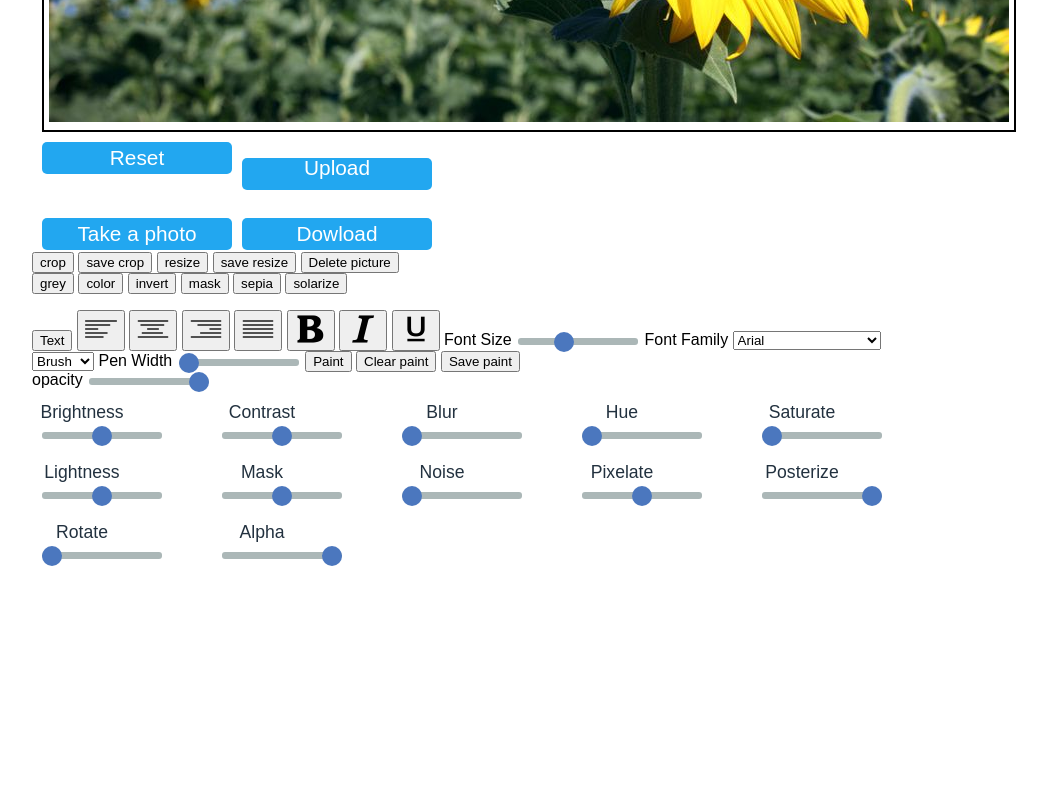
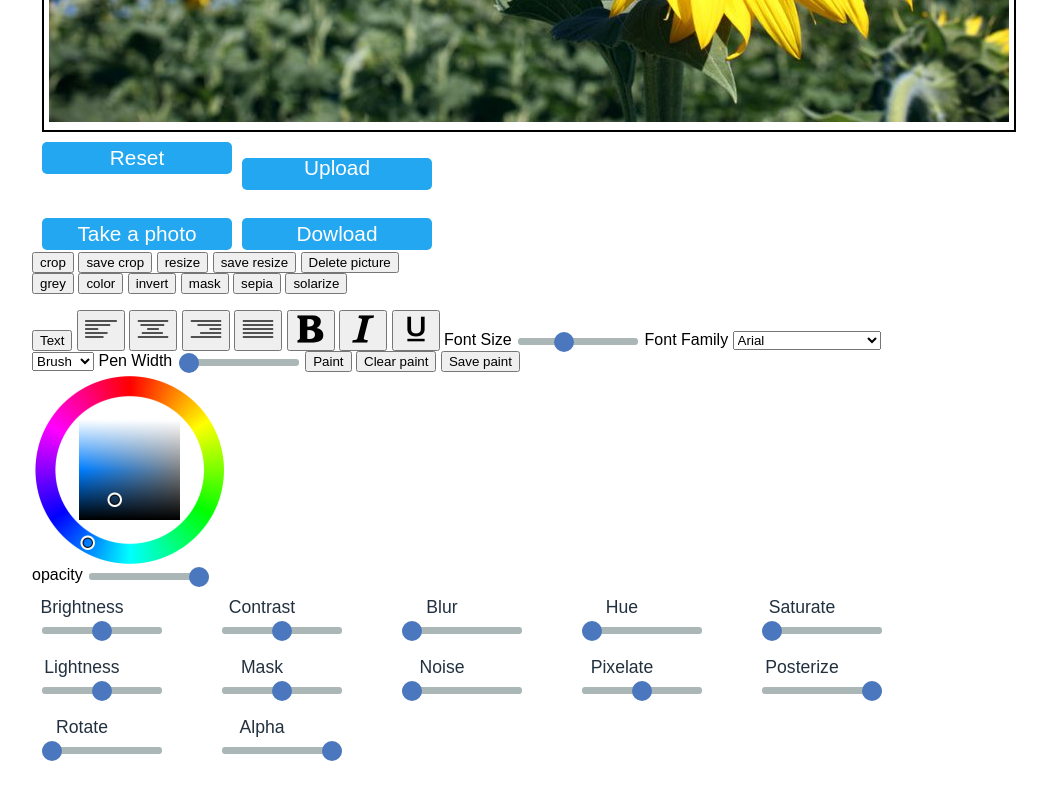
Before and after one commit to schrodog/5322-project-design, a plain HTML site: page index.html in a window 1280 px wide. Shown: the part 716-1516 px from the top of the page, without its empty margins (128-1175 px from the left). Before the commit the page ends 1333 px from the top, so only its background shows below. Drawn offline with nearby package versions, Linux system fonts and the light colour scheme.

Commit message:
add color

```diff
--- a/index.html
+++ b/index.html
@@ -171,6 +171,9 @@
 
 
 		</div>
+
+		<script type="text/javascript" src="./js/main.js"></script>
+
 </body>
 
 
--- a/js/index.js
+++ b/js/index.js
@@ -1,4 +1,6 @@
 'use strict'
+
+
 
 function sign_up() {
   var inputs = document.querySelectorAll('.input_form_sign');
--- /dev/null
+++ b/js/main.js
@@ -0,0 +1 @@
+$("#colorpicker").farbtastic("#show-color");
```
